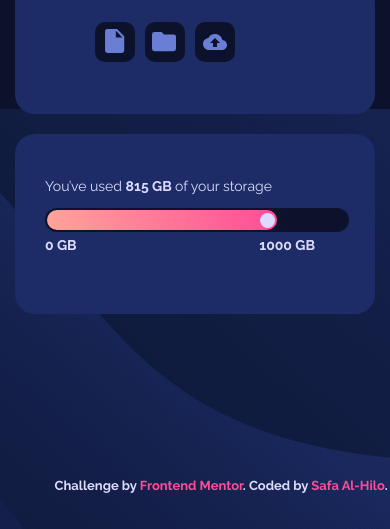
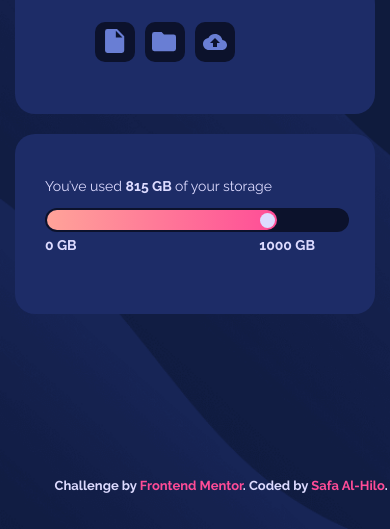
Before and after one commit to Saf-Awi/fylo-data-storage-component, a plain HTML site: page index.html in a window 390 px wide. Shown: the part 331-860 px from the top of the page. Drawn offline with Linux system fonts and the light colour scheme.

Commit message:
Update style.css

```diff
--- a/style.css
+++ b/style.css
@@ -197,6 +197,12 @@ span {
 }
 
 @media screen and (max-width: 768px) {
+        body {
+        background-image: url(./images/bg-mobile.png);
+        background-repeat: no-repeat;
+        background-size: contain;
+
+    }
     .card-container {
         flex-direction: column;
         gap: 0;
```
